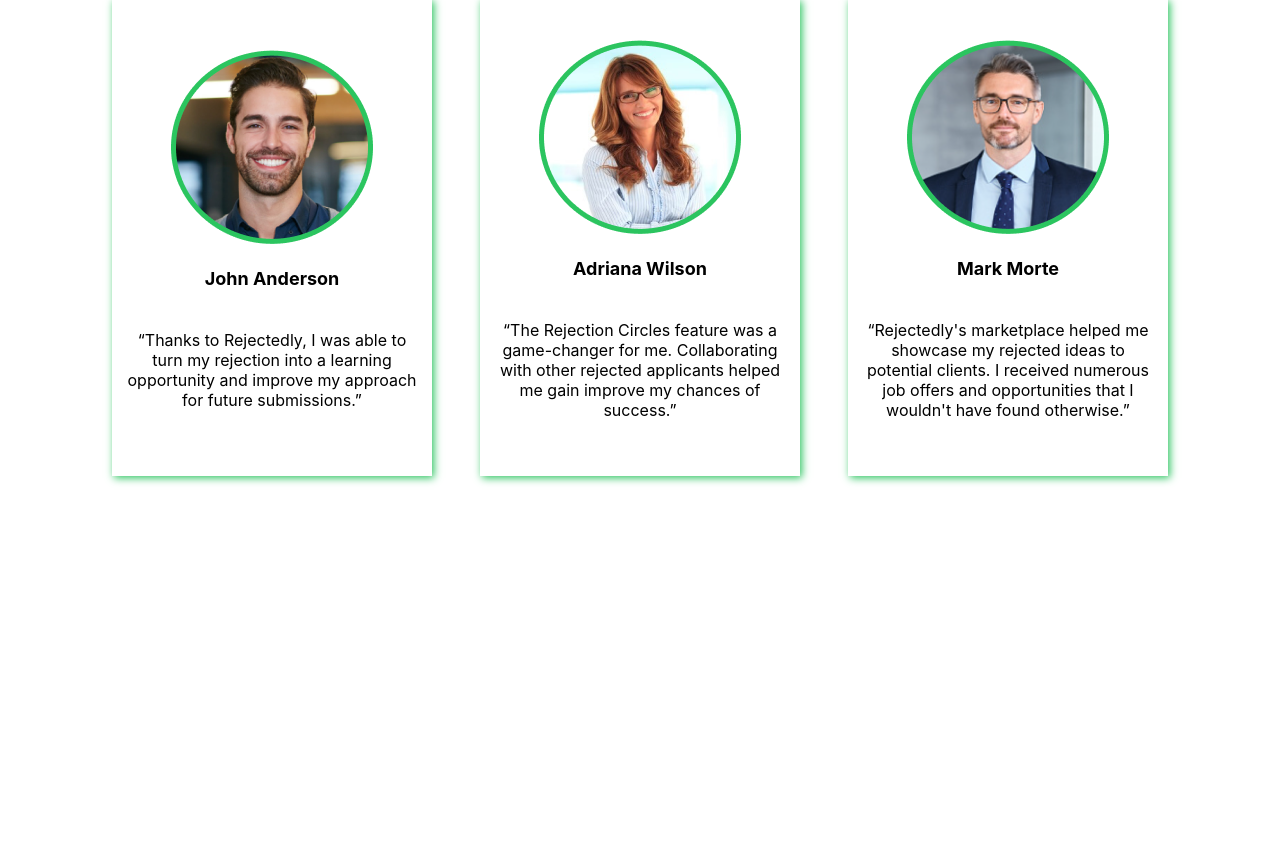
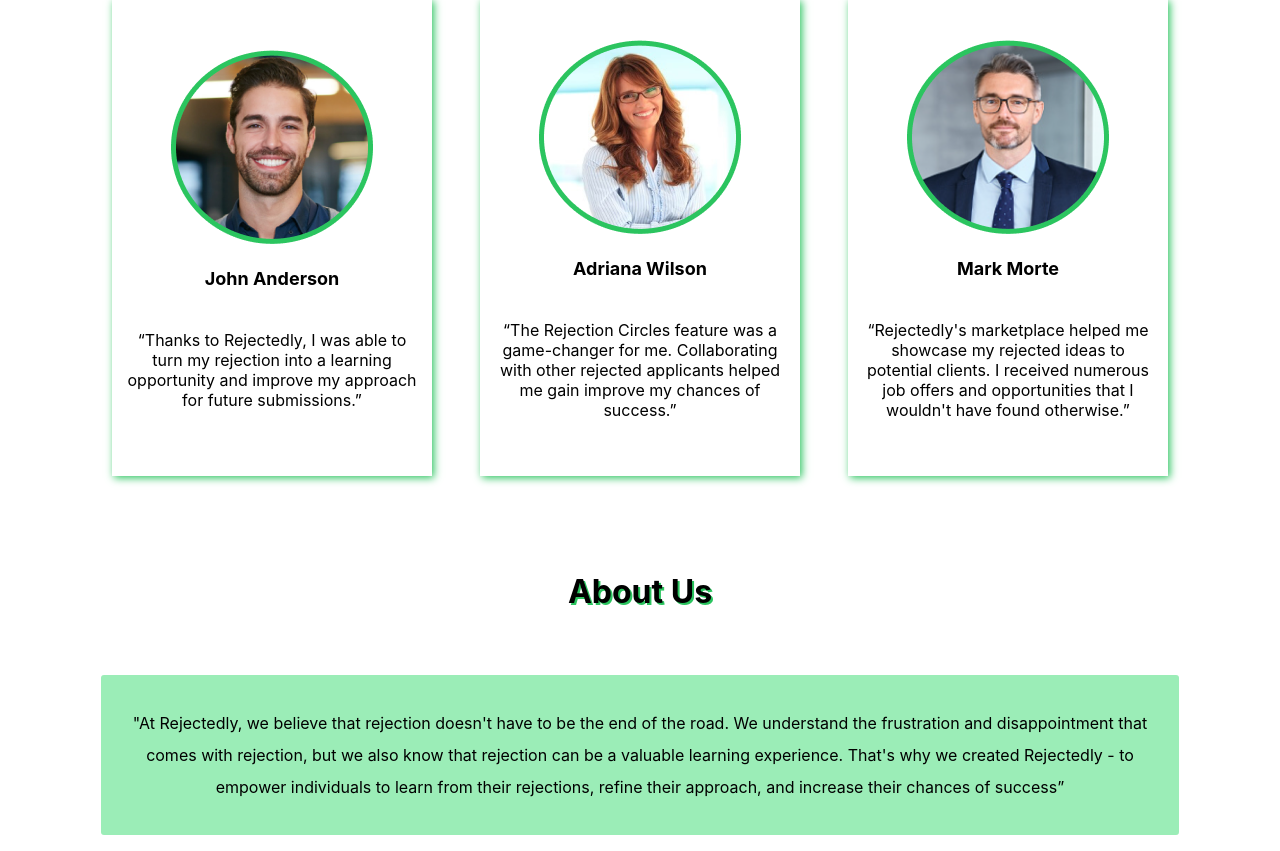
Before and after one commit to rimaabouchacra/Rejectedly, a React (Create React App) app in the folder rejectedly-frontend/: page / in a window 1280 px wide. Shown: the part 1104-1955 px from the top of the page. Before the commit the page ends 1628 px from the top, so only its background shows below. Built offline with nearby package versions, Linux system fonts and the light colour scheme.

Commit message:
added about us in homepage

```diff
--- a/rejectedly-frontend/src/components/About/index.css
+++ b/rejectedly-frontend/src/components/About/index.css
@@ -0,0 +1,19 @@
+.about-title {
+    margin-top: 3rem;
+    text-shadow: 2px 2px var(--green);
+    text-align: center;
+}
+.about{
+    background-color: var(--light-green);
+    border-radius: 0.188rem ;
+    padding: 1rem;
+    display: flex;
+    justify-content: center;
+    align-items: center;
+    text-align: center;
+    margin: 6.3rem;
+    margin-top: 4rem;
+    margin-bottom: 1rem;
+    line-height: 2rem;
+    font-size: 1rem;
+}
--- a/rejectedly-frontend/src/components/About/index.js
+++ b/rejectedly-frontend/src/components/About/index.js
@@ -0,0 +1,14 @@
+import './index.css'
+import React from 'react';
+const AboutUs = () =>{
+return(
+    <div>
+        <h1 className='about-title'>About Us</h1>
+        <div className='about'>
+            <p>"At Rejectedly, we believe that rejection doesn't have to be the end of the road. We understand the frustration and disappointment that comes with rejection, but we also know that rejection can be a valuable learning experience. That's why we created Rejectedly -  to empower individuals to learn from their rejections, refine their approach, and increase their chances of success”</p>
+        </div>
+    </div>
+
+)
+}
+export default AboutUs
--- a/rejectedly-frontend/src/components/testimonials/index.css
+++ b/rejectedly-frontend/src/components/testimonials/index.css
@@ -45,6 +45,7 @@
         height: 14rem;
         margin: 0.2rem;
         font-size: 0.4rem;
+        border-radius: 3%;
     }
 
     .person-img {
--- a/rejectedly-frontend/src/pages/homepage/index.js
+++ b/rejectedly-frontend/src/pages/homepage/index.js
@@ -1,3 +1,4 @@
+import AboutUs from '../../components/about';
 import Header from '../../components/header';
 import Navbar from '../../components/navbar'
 import Platform from '../../components/platform-features';
@@ -9,6 +10,7 @@
           <Header/>
           <Platform/>
           <Testimonials/>
+          <AboutUs/>
         </div>
     )
 }
```
